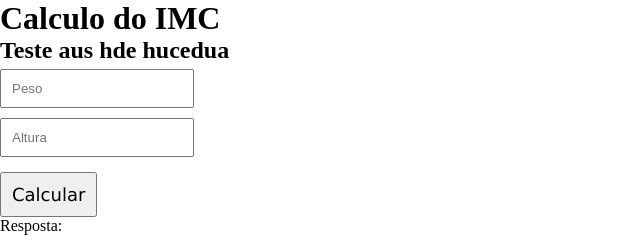
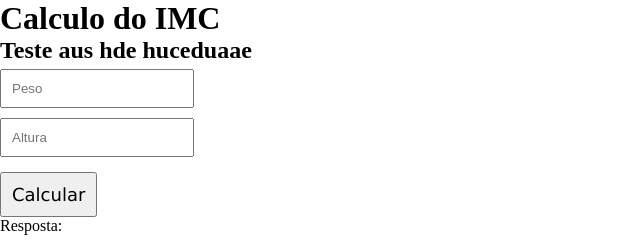
Before and after one commit to Lt207/aulaIMC, a plain HTML site: page index.html in a window 1280 px wide. Shown: the full height of the page, 0-640 px from the left. Drawn offline with Linux system fonts and the light colour scheme.

Commit message:
Update index.html

```diff
--- a/index.html
+++ b/index.html
@@ -11,7 +11,7 @@
   </head>
   <body>
     <h1>Calculo do IMC</h1>
-    <h2>Teste aus hde hucedua</h2>
+    <h2>Teste aus hde huceduaae</h2>
 
     <div id="caixas">
     <input type="number" id="edtPeso" placeholder="Peso" />
```
